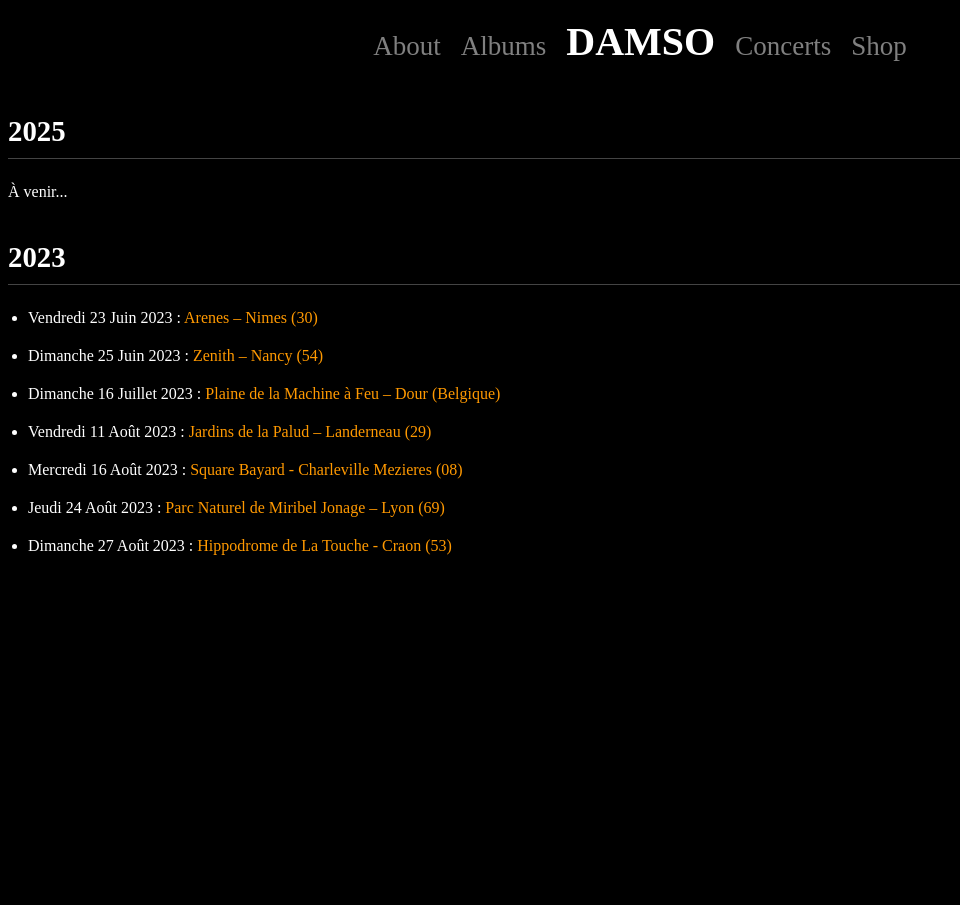
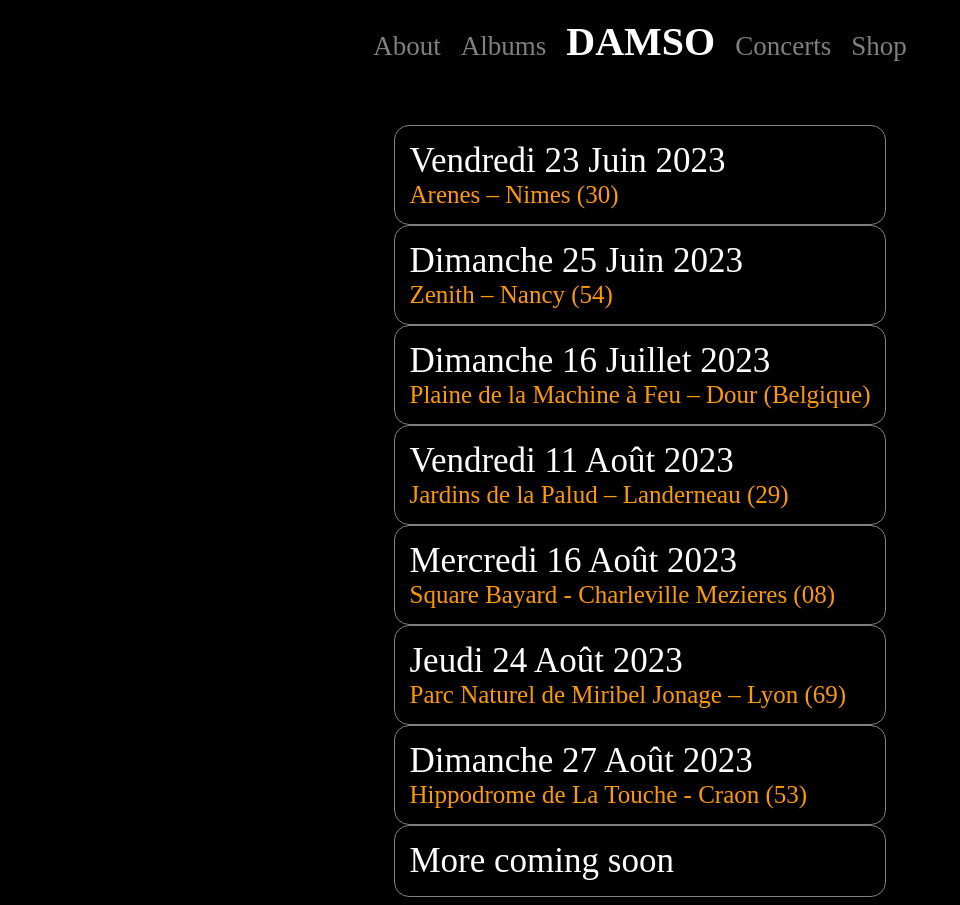
Before and after one commit to ThomasMrchl/damso-website, a plain HTML site: page tour.html in a window 1280 px wide. Shown: the whole page, without its empty margins (0-960 px from the left). Before the commit the page ends 800 px from the top, so only its background shows below. Drawn offline with Linux system fonts and the light colour scheme; a web font is replaced by a local one.

Commit message:
[ADD] tour / concerts page

```diff
--- a/css/artist.css
+++ b/css/artist.css
@@ -1,32 +1,6 @@
 body {
     background-color: #000;
     color: #fff;
-}
-
-header {
-    background-color: #111;
-    text-align: center;
-    border-bottom: 1px solid #444;
-}
-
-header h1 {
-    margin: 0;
-    font-size: 2.5em;
-}
-
-section h2 {
-    font-size: 1.8em;
-    margin-top: 40px;
-    border-bottom: 1px solid #444;
-    padding-bottom: 10px;
-}
-
-ol, ul {
-    padding-left: 20px;
-}
-
-ol li, ul li {
-    margin-bottom: 20px;
 }
 
 a {
--- a/css/tour.css
+++ b/css/tour.css
@@ -1,32 +1,6 @@
 body {
-    background-color: #000;
-    color: #fff;
-}
-
-header {
-    background-color: #111;
-    text-align: center;
-    border-bottom: 1px solid #444;
-}
-
-header h1 {
-    margin: 0;
-    font-size: 2.5em;
-}
-
-section h2 {
-    font-size: 1.8em;
-    margin-top: 40px;
-    border-bottom: 1px solid #444;
-    padding-bottom: 10px;
-}
-
-ol, ul {
-    padding-left: 20px;
-}
-
-ol li, ul li {
-    margin-bottom: 20px;
+    background-color: black;
+    color: white;
 }
 
 a {
@@ -34,6 +8,29 @@
     text-decoration: none;
 }
 
-a:hover {
-    color: #fff;
+#tour-wrapper {
+    margin-top: 50px;
+    display: flex;
+    align-items: center;
+    justify-content: center;
 }
+
+#tour-containter {
+    max-width: 1000px;
+    display: flex;
+    flex-direction: column;
+}
+
+.tour-date {
+    font-size: 35px;
+}
+
+.tour-bloc {
+    border: 1px solid grey;
+    border-radius: 15px;
+    padding: 15px;
+}
+
+.tour-place {
+    font-size: 25px;
+}
--- a/tour.html
+++ b/tour.html
@@ -23,21 +23,49 @@
         </div>
     </nav>
 
-    <main>
-        <section>
-            <h2>2025</h2>
-            <p>À venir...</p>
-            <h2>2023</h2>
-            <ul>
-                <li>Vendredi 23 Juin 2023 : <a href="https://www.arenes-nimes.com/" target="_blank">Arenes – Nimes (30)</a></li>
-                <li>Dimanche 25 Juin 2023 : <a href="https://www.zenith-de-nancy.com/" target="_blank">Zenith – Nancy (54)</a></li>
-                <li>Dimanche 16 Juillet 2023 : <a href="https://www.infoconcert.com/salle/plaine-de-la-machine-a-feu-a-dour-9883/concerts.html" target="_blank">Plaine de la Machine à Feu – Dour (Belgique)</a></li>
-                <li>Vendredi 11 Août 2023 : <a href="https://www.infoconcert.com/salle/jardins-de-la-palud-a-landerneau-55018/concerts.html" target="_blank">Jardins de la Palud – Landerneau (29)</a></li>
-                <li>Mercredi 16 Août 2023 : <a href="https://www.infoconcert.com/salle/square-bayard-a-charleville-mezieres-15676/concerts.html" target="_blank">Square Bayard - Charleville Mezieres (08)</a></li>
-                <li>Jeudi 24 Août 2023 : <a href="https://www.infoconcert.com/salle/parc-naturel-de-miribel-jonage-15842/concerts.html" target="_blank">Parc Naturel de Miribel Jonage – Lyon (69)</a></li>
-                <li>Dimanche 27 Août 2023 : <a href="https://www.hippodrome-craon.fr/" target="_blank">Hippodrome de La Touche - Craon (53)</a></li>
-            </ul>
-        </section>
-    </main>
+    <div id="tour-wrapper">
+        <div id="tour-container">
+
+            <div class="tour-bloc">
+                <div class="tour-date">Vendredi 23 Juin 2023</div>
+                <div class="tour-place"><a href="https://www.arenes-nimes.com/" target="_blank">Arenes – Nimes (30)</a></div>
+            </div>
+
+            <div class="tour-bloc">
+                <div class="tour-date">Dimanche 25 Juin 2023</div>
+                <div class="tour-place"><a href="https://www.zenith-de-nancy.com/" target="_blank">Zenith – Nancy (54)</a></div>
+            </div>
+
+            <div class="tour-bloc">
+                <div class="tour-date">Dimanche 16 Juillet 2023</div>
+                <div class="tour-place"><a href="https://www.infoconcert.com/salle/plaine-de-la-machine-a-feu-a-dour-9883/concerts.html" target="_blank">Plaine de la Machine à Feu – Dour (Belgique)</a></div>
+            </div>
+
+            <div class="tour-bloc">
+                <div class="tour-date">Vendredi 11 Août 2023</div>
+                <div class="tour-place"><a href="https://www.infoconcert.com/salle/jardins-de-la-palud-a-landerneau-55018/concerts.html" target="_blank">Jardins de la Palud – Landerneau (29)</a></div>
+            </div>
+
+            <div class="tour-bloc">
+                <div class="tour-date">Mercredi 16 Août 2023</div>
+                <div class="tour-place"><a href="https://www.infoconcert.com/salle/square-bayard-a-charleville-mezieres-15676/concerts.html" target="_blank">Square Bayard - Charleville Mezieres (08)</a></div>
+            </div>
+
+            <div class="tour-bloc">
+                <div class="tour-date">Jeudi 24 Août 2023</div>
+                <div class="tour-place"><a href="https://www.infoconcert.com/salle/parc-naturel-de-miribel-jonage-15842/concerts.html" target="_blank">Parc Naturel de Miribel Jonage – Lyon (69)</a></div>
+            </div>
+
+            <div class="tour-bloc">
+                <div class="tour-date">Dimanche 27 Août 2023</div>
+                <div class="tour-place"><a href="https://www.hippodrome-craon.fr/" target="_blank">Hippodrome de La Touche - Craon (53)</a></div>
+            </div>
+
+            <div class="tour-bloc">
+                <div class="tour-date">More coming soon</div>
+            </div>
+
+        </div>
+    </div>
 </body>
 </html>
```
